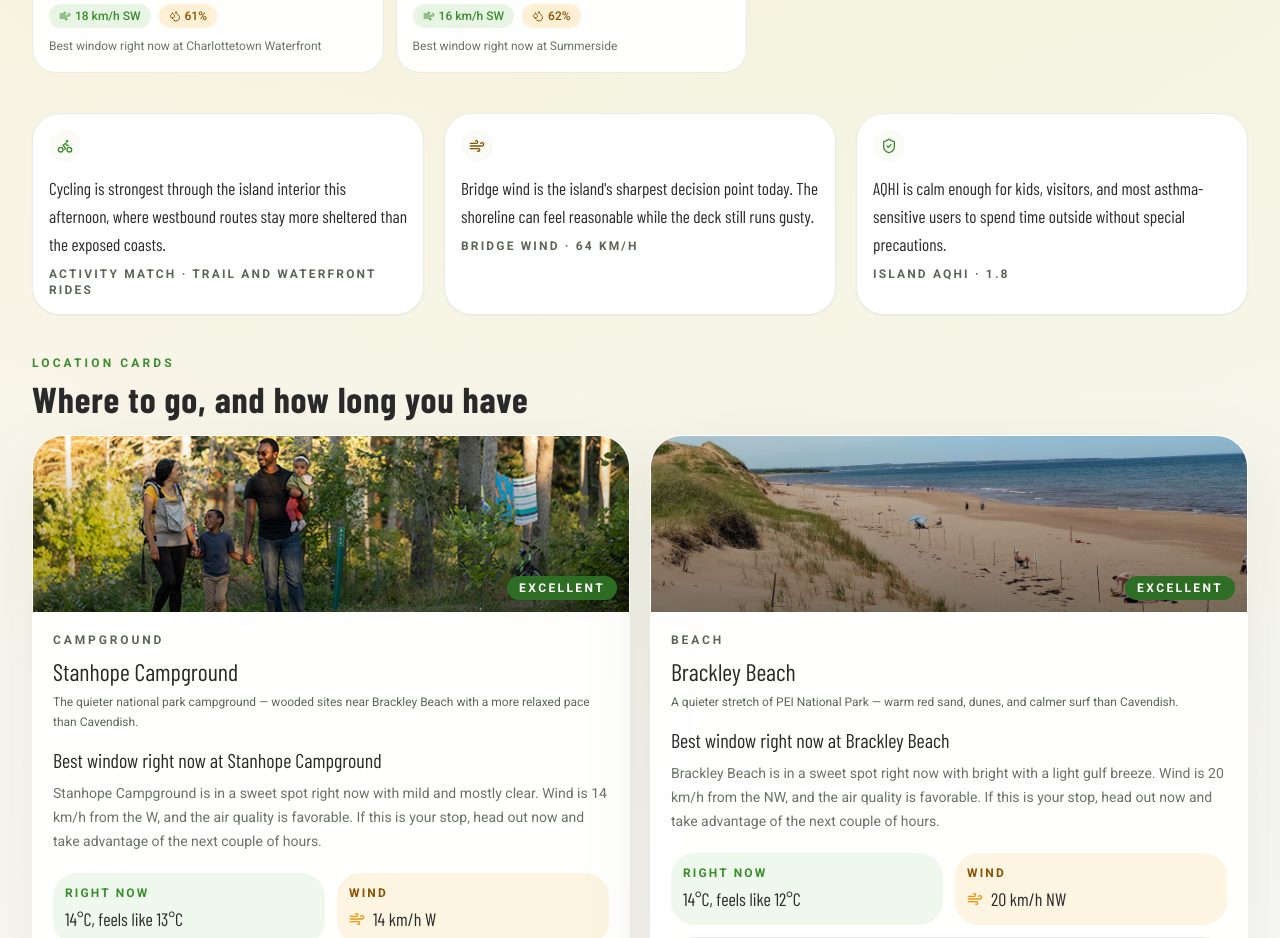
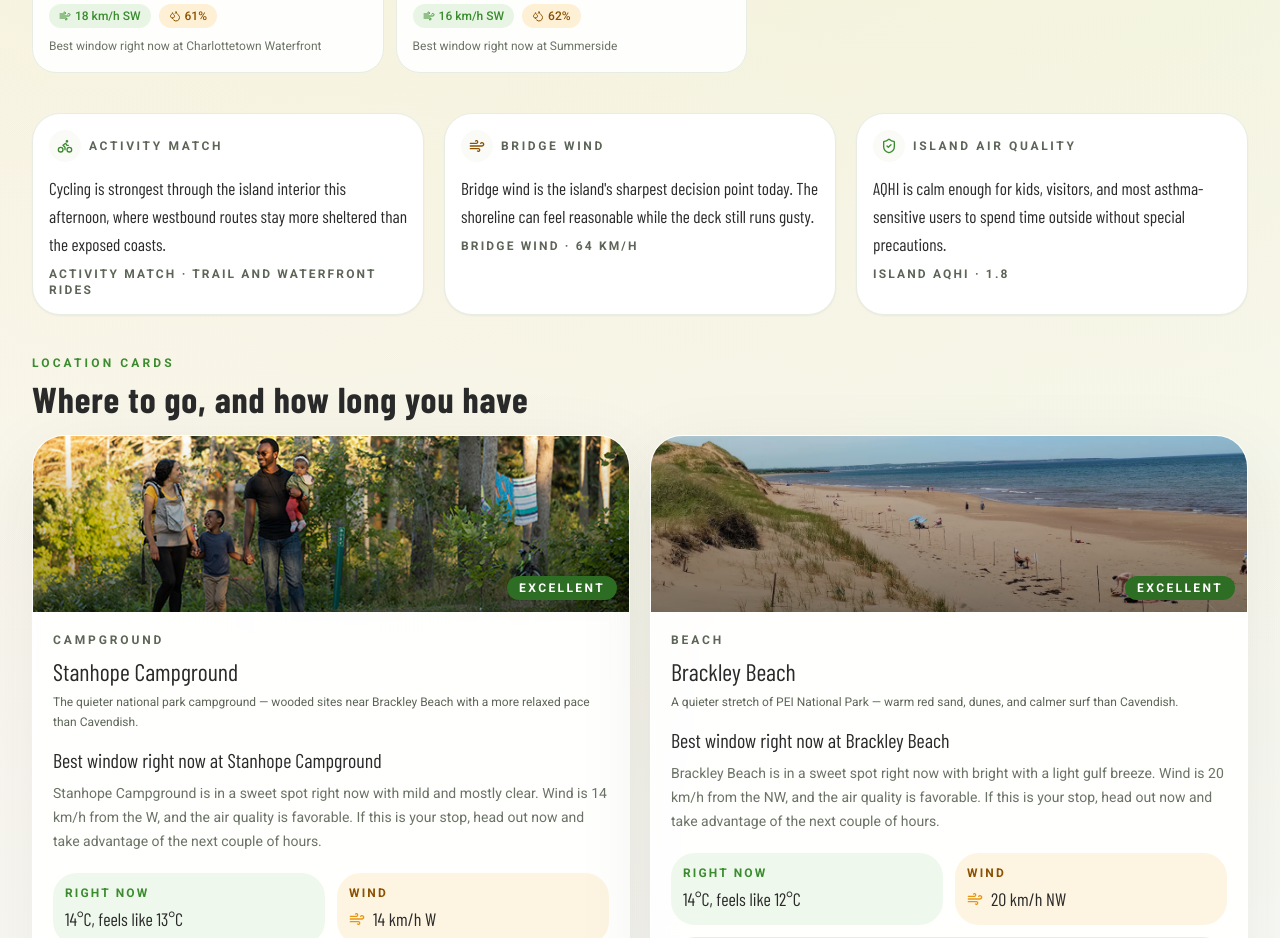
Before and after one commit to openairweatherstacks/OpenAirPEI, a Next.js app: page / in a window 1280 px wide. Shown: the part 1480-2418 px from the top of the page. Built offline with nearby package versions, Linux system fonts and the light colour scheme; no server answers; a web font is replaced by a local one.

Commit message:
Add titles to homepage metric cards

```diff
--- a/app/page.tsx
+++ b/app/page.tsx
@@ -171,18 +171,21 @@ export default async function HomePage() {
         <section className="grid gap-5 lg:grid-cols-3">
           <MetricCard
             icon={Bike}
+            title="Activity match"
             insight="Cycling is strongest through the island interior this afternoon, where westbound routes stay more sheltered than the exposed coasts."
             rawLabel="Activity match · Trail and waterfront rides"
             accentClassName="text-forest"
           />
           <MetricCard
             icon={Wind}
+            title="Bridge wind"
             insight="Bridge wind is the island's sharpest decision point today. The shoreline can feel reasonable while the deck still runs gusty."
             rawLabel={`Bridge wind · ${bridge?.weather.windSpeed ?? "--"} km/h`}
             accentClassName="text-sun-text"
           />
           <MetricCard
             icon={ShieldCheck}
+            title="Island air quality"
             insight="AQHI is calm enough for kids, visitors, and most asthma-sensitive users to spend time outside without special precautions."
             rawLabel={`Island AQHI · ${islandAqhi.toFixed(1)}`}
             accentClassName="text-forest"
```
